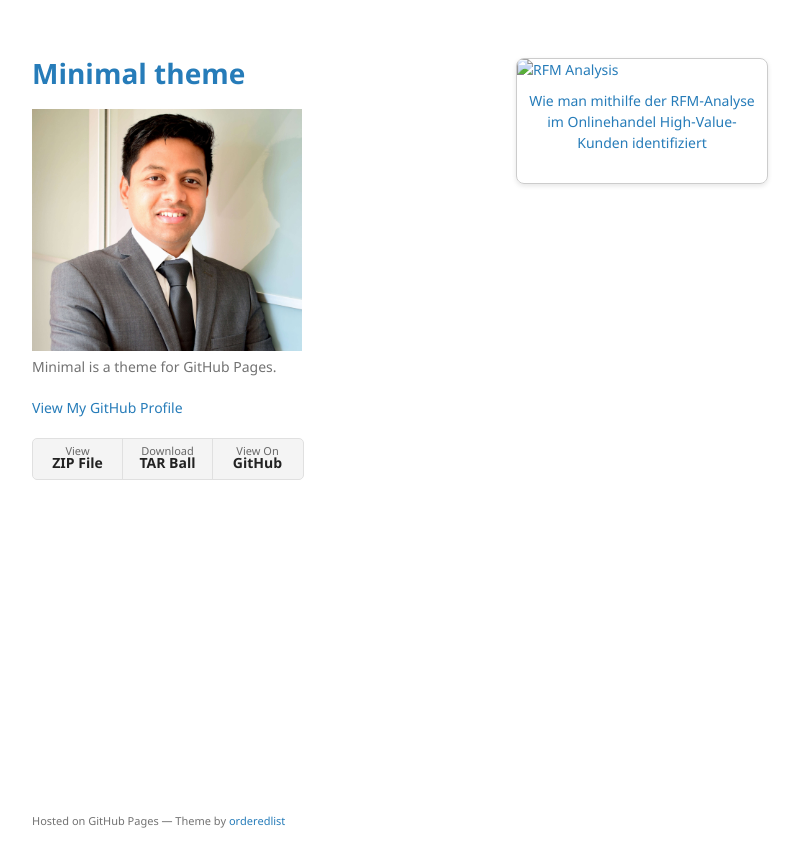
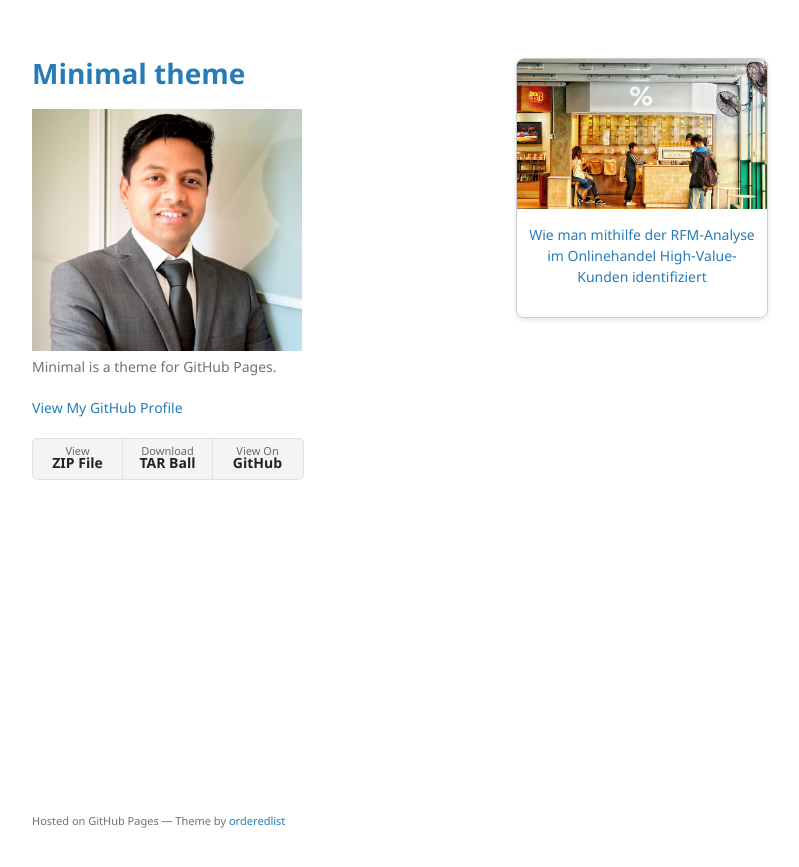
Before and after one commit to sridhar-portfolio/sridhar-portfolio.github.io, a Jekyll site: the page built from docs/projects.md, in a window 1280 px wide. Shown: the top 867 px of the page, without its empty margins (178-977 px from the left). Built offline with Jekyll 4.4.1, drawn with Linux system fonts in a browser that asks for light colours; our own code applies the rules of GitHub Pages for plain Markdown files.

Commit message:
Update projects.md

```diff
--- a/docs/projects.md
+++ b/docs/projects.md
@@ -2,7 +2,7 @@
 
   <div style="width: 250px; border: 1px solid #ccc; border-radius: 8px; overflow: hidden; box-shadow: 0 2px 5px rgba(0,0,0,0.1);">
     <a href="rfm_1.html">
-      <img src="assets/img/rfm_1_01.jpg" alt="RFM Analysis" style="width: 100%; height: 150px; object-fit: cover;">
+      <img src="../assets/img/rfm_1_01.jpg" alt="RFM Analysis" style="width: 100%; height: 150px; object-fit: cover;">
       <p style="padding: 10px; text-align: center;">Wie man mithilfe der RFM-Analyse im Onlinehandel High-Value-Kunden identifiziert</p>
     </a>
   </div>
```
